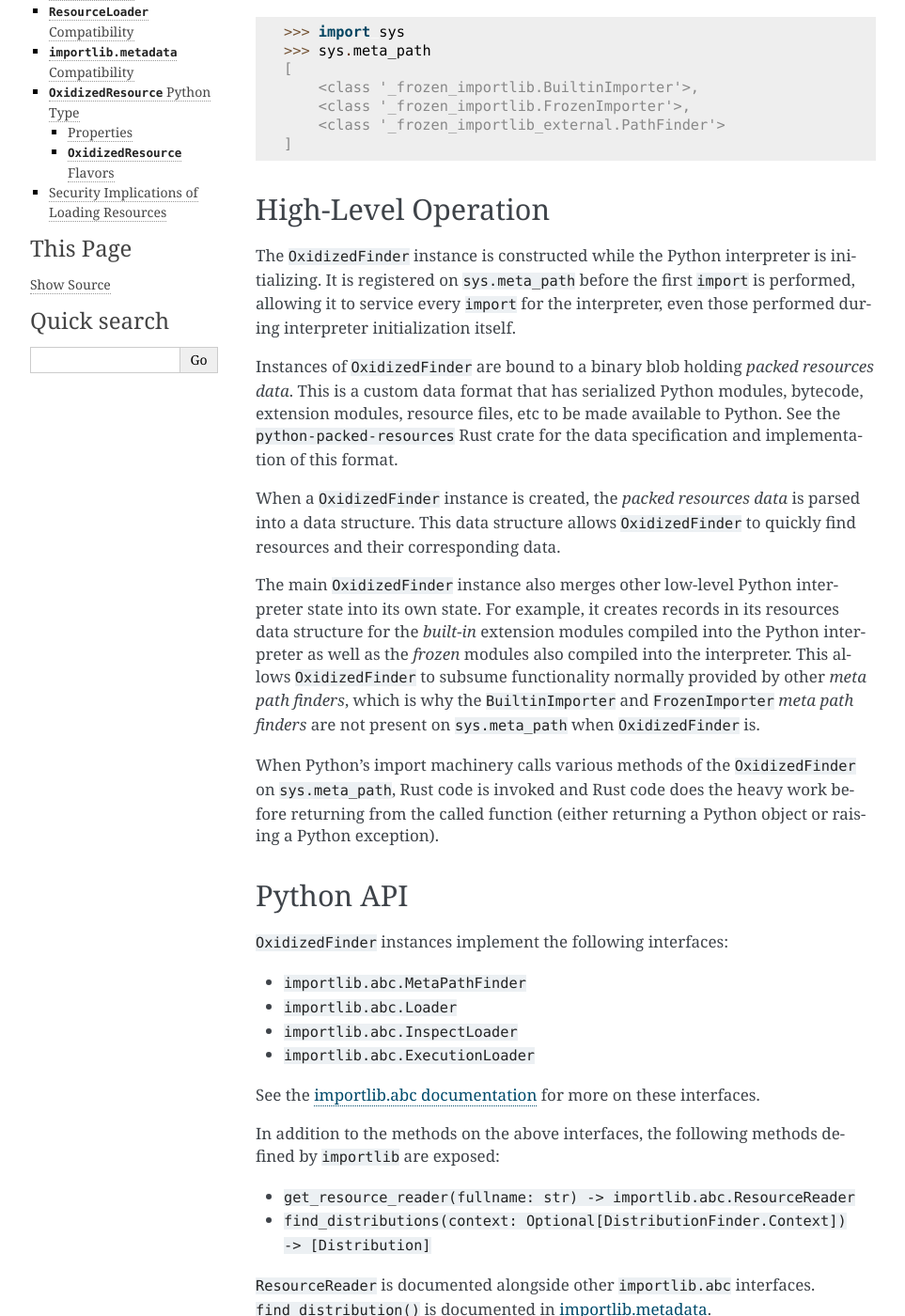
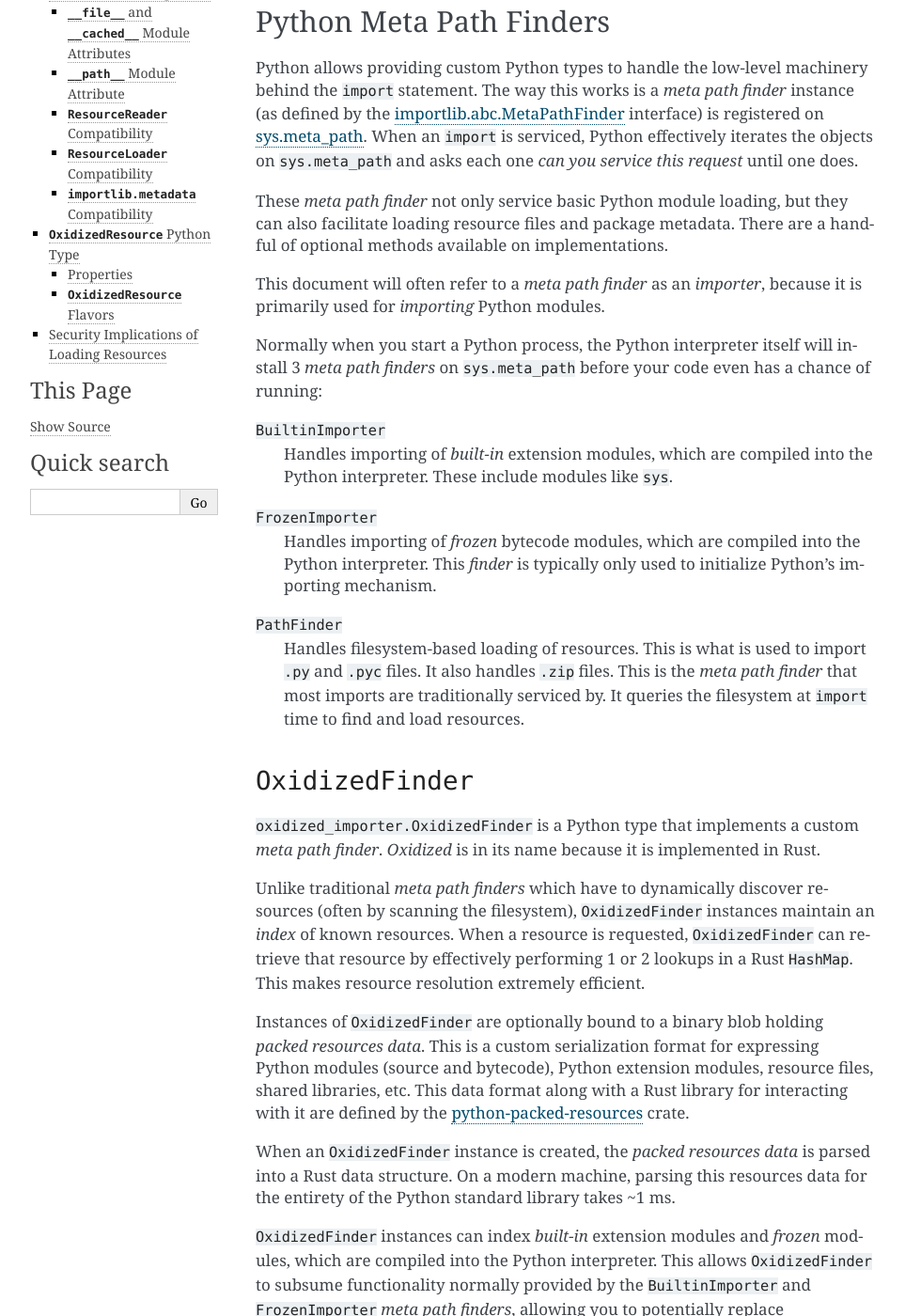
Before and after one commit to indygreg/PyOxidizer, a Sphinx documentation site: the page built from docs/oxidized_importer.rst, in a window 1280 px wide and 1400 px high, scrolled down 613 px. Shown: the whole window at 94% size, without its empty margins (148-1111 px from the left). Built offline with Sphinx 7.4.7, drawn with Linux system fonts in a browser that asks for light colours; the version number could not be read and is left out; some of the changed text lies outside the part shown.

Commit message:
docs: move oxidized_importer docs to top-level
And refactor a bit.

oxidized_importer is now essentially a standalone extension module.
I think it warrants documentation that isn't specific to PyOxidizer.

```diff
--- a/docs/index.rst
+++ b/docs/index.rst
@@ -28,6 +28,7 @@
    managing_projects
    config
    packaging
+   oxidized_importer
    rust
    config_api
    faq
--- a/docs/packaging_importer.rst
+++ b/docs/oxidized_importer.rst
@@ -1,8 +1,30 @@
-.. _packaging_importer:
+.. _oxidized_importer:
 
-=====================
-PyOxidizer's Importer
-=====================
+======================================
+``oxidized_importer`` Python Extension
+======================================
+
+``oxidized_importer`` is a Python extension module that is maintained
+as part of the PyOxidizer project. This extension module is automatically
+compiled into applications built with PyOxidizer. It can also be built
+as a standalone extension module and used with regular Python installs.
+
+``oxidized_importer`` allows you to:
+
+* Install a custom, high-performance module importer (``OxidizedFinder``)
+  to service Python ``import`` statements and resource loading (potentially
+  from memory).
+* Scan the filesystem for Python resources (source modules, bytecode
+  files, package resources, distribution metadata, etc) and turn them
+  into Python objects.
+* Serialize Python resource data into an efficient binary data structure
+  for loading into an ``OxidizedFinder`` instance. This facilitates
+  producing a standalone *resources blob* that can be distributed with
+  a Python application which contains all the Python modules, bytecode,
+  etc required to power that application.
+
+Python Meta Path Finders
+========================
 
 Python allows providing custom Python types to handle the low-level
 machinery behind the ``import`` statement. The way this works is a
@@ -18,62 +40,63 @@
 but they can also facilitate loading resource files and package metadata.
 There are a handful of optional methods available on implementations.
 
-PyOxidizer implements a custom *meta path finder* (which we'll refer to
-as an *importer*). This custom importer is implemented in Rust in the
-``pyembed`` Rust crate, which provides the run-time functionality of
-PyOxidizer. The type's name is ``OxidizedFinder`` and it will
-automatically be registered as the first element in ``sys.meta_path``
-when starting a Python interpreter. You can verify this inside a binary
-built with PyOxidizer::
+This document will often refer to a *meta path finder* as an *importer*,
+because it is primarily used for *importing* Python modules.
 
-   >>> import sys
-   >>> sys.meta_path
-   [<OxidizedFinder object at 0x7f16bb6f93d0>]
+Normally when you start a Python process, the Python interpreter itself
+will install 3 *meta path finders* on ``sys.meta_path`` before your
+code even has a chance of running:
 
-Contrast with a typical Python environment::
+``BuiltinImporter``
+   Handles importing of *built-in* extension modules, which are compiled
+   into the Python interpreter. These include modules like ``sys``.
+``FrozenImporter``
+   Handles importing of *frozen* bytecode modules, which are compiled
+   into the Python interpreter. This *finder* is typically only used
+   to initialize Python's importing mechanism.
+``PathFinder``
+   Handles filesystem-based loading of resources. This is what is used
+   to import ``.py`` and ``.pyc`` files. It also handles ``.zip`` files.
+   This is the *meta path finder* that most imports are traditionally
+   serviced by. It queries the filesystem at ``import`` time to find
+   and load resources.
 
-   >>> import sys
-   >>> sys.meta_path
-   [
-       <class '_frozen_importlib.BuiltinImporter'>,
-       <class '_frozen_importlib.FrozenImporter'>,
-       <class '_frozen_importlib_external.PathFinder'>
-   ]
+``OxidizedFinder``
+==================
 
-High-Level Operation
-====================
+``oxidized_importer.OxidizedFinder`` is a Python type that implements a
+custom *meta path finder*. *Oxidized* is in its name because it is
+implemented in Rust.
 
-The ``OxidizedFinder`` instance is constructed while the Python interpreter
-is initializing. It is registered on ``sys.meta_path`` before the first
-``import`` is performed, allowing it to service every ``import`` for the
-interpreter, even those performed during interpreter initialization itself.
+Unlike traditional *meta path finders* which have to dynamically
+discover resources (often by scanning the filesystem), ``OxidizedFinder``
+instances maintain an *index* of known resources. When a resource is
+requested, ``OxidizedFinder`` can retrieve that resource by effectively
+performing 1 or 2 lookups in a Rust ``HashMap``. This makes resource
+resolution extremely efficient.
 
-Instances of ``OxidizedFinder`` are bound to a binary blob holding
-*packed resources data*. This is a custom data format that has serialized
-Python modules, bytecode, extension modules, resource files, etc to be made
-available to Python. See the ``python-packed-resources`` Rust crate for
-the data specification and implementation of this format.
+Instances of ``OxidizedFinder`` are optionally bound to a binary blob
+holding *packed resources data*. This is a custom serialization format
+for expressing Python modules (source and bytecode), Python extension
+modules, resource files, shared libraries, etc. This data format
+along with a Rust library for interacting with it are defined by the
+`python-packed-resources <https://crates.io/crates/python-packed-resources>`_
+crate.
 
-When a ``OxidizedFinder`` instance is created, the *packed resources data*
-is parsed into a data structure. This data structure allows ``OxidizedFinder``
-to quickly find resources and their corresponding data.
+When an ``OxidizedFinder`` instance is created, the *packed resources
+data* is parsed into a Rust data structure. On a modern machine, parsing
+this resources data for the entirety of the Python standard library
+takes ~1 ms.
 
-The main ``OxidizedFinder`` instance also merges other low-level Python
-interpreter state into its own state. For example, it creates records in
-its resources data structure for the *built-in* extension modules compiled
-into the Python interpreter as well as the *frozen* modules also compiled
-into the interpreter. This allows ``OxidizedFinder`` to subsume
-functionality normally provided by other *meta path finders*, which is
-why the ``BuiltinImporter`` and ``FrozenImporter`` *meta path finders* are
-not present on ``sys.meta_path`` when ``OxidizedFinder`` is.
+``OxidizedFinder`` instances can index *built-in* extension modules
+and *frozen* modules, which are compiled into the Python interpreter. This
+allows ``OxidizedFinder`` to subsume functionality normally provided by
+the ``BuiltinImporter`` and ``FrozenImporter`` *meta path finders*,
+allowing you to potentially replace ``sys.meta_path`` with a single
+instance of ``OxidizedFinder``.
 
-When Python's import machinery calls various methods of the
-``OxidizedFinder`` on ``sys.meta_path``, Rust code is invoked and Rust
-code does the heavy work before returning from the called function (either
-returning a Python object or raising a Python exception).
-
-Python API
-==========
+``OxidizedFinder`` Python API
+=============================
 
 ``OxidizedFinder`` instances implement the following interfaces:
 
@@ -86,7 +109,7 @@
 for more on these interfaces.
 
 In addition to the methods on the above interfaces, the following methods
-defined by ``importlib`` are exposed:
+defined elsewhere in ``importlib`` are exposed:
 
 * ``get_resource_reader(fullname: str) -> importlib.abc.ResourceReader``
 * ``find_distributions(context: Optional[DistributionFinder.Context]) -> [Distribution]``
@@ -108,7 +131,9 @@
 ^^^^^^^^^^^^^^^^^^^^^^^^^^^^^^^^^^^^^^^^^^^^^^^^^^^^^^^^^^^
 
 New instances of ``OxidizedFinder`` can be constructed like normal
-Python types::
+Python types:
+
+.. code-block:: python
 
     finder = OxidizedFinder()
 
@@ -122,11 +147,17 @@
 Rust crate for the specification of the binary data blob accepted by this
 function.
 
-``relative_path_origin`` is a *path-like* object denoting the filesystem
-path that should be used as the *origin* value for relative path resources.
-Filesystem-based resources are stored as a relative path to some other
-value. This is that some other value. If not specified, the directory of
-the current executable will be used.
+.. important::
+
+   The *packed resources data* format is still evolving. It is recommended
+   to use the same version of the ``oxidized_importer`` extension to
+   produce and consume this data structure to ensure compatibility.
+
+The ``relative_path_origin`` argument is a *path-like* object denoting the
+filesystem path that should be used as the *origin* value for relative path
+resources. Filesystem-based resources are stored as a relative path to an
+*anchor* value. This is that *anchor* value. If not specified, the directory
+of the current executable will be used.
 
 .. _oxidized_finder_indexed_resources:
 
@@ -148,8 +179,10 @@
 enabling the finder to use it to service lookups.
 
 When an ``OxidizedResource`` is registered, its data is copied into the
-finder instance. So changes to the original object are not reflected on the
-finder.
+finder instance. So changes to the original ``OxidizedResource`` are not
+reflected on the finder. (This is because ``OxidizedFinder`` maintains an
+index and it is important for the data behind that index to not change
+out from under it.)
 
 Resources are stored in an invisible hash map where they are indexed by
 the ``name`` attribute. When a resource is added, any existing resource
@@ -204,6 +237,45 @@
 
    Default is ``True``.
 
+Entries for *built-in* and *frozen* modules are ignored by default because
+they aren't portable, as they are compiled into the interpreter and aren't
+guaranteed to work from one Python interpreter to another. The serialized
+format does support expressing them. Use at your own risk.
+
+``OxidizedFinder`` in PyOxidizer Applications
+=============================================
+
+When running from an application built with PyOxidizer (or using the
+``pyembed`` crate directly), an ``OxidizedFinder`` instance will (likely)
+be automatically registered as the first element in ``sys.meta_path`` when
+starting a Python interpreter.
+
+You can verify this inside a binary built with PyOxidizer::
+
+   >>> import sys
+   >>> sys.meta_path
+   [<OxidizedFinder object at 0x7f16bb6f93d0>]
+
+Contrast with a typical Python environment::
+
+   >>> import sys
+   >>> sys.meta_path
+   [
+       <class '_frozen_importlib.BuiltinImporter'>,
+       <class '_frozen_importlib.FrozenImporter'>,
+       <class '_frozen_importlib_external.PathFinder'>
+   ]
+
+The ``OxidizedFinder`` instance will (likely) be associated with resources
+data embedded in the binary.
+
+This ``OxidizedFinder`` instance is constructed very early during Python
+interpreter initialization. It is registered on ``sys.meta_path`` before
+the first ``import`` requesting a ``.py``/``.pyc`` is performed, allowing
+it to service every ``import`` except those from the very few *built-in
+extension modules* that are compiled into the interpreter and loaded as
+part of Python initialization (e.g. the ``sys`` module).
+
 Behavior and Compliance
 =======================
 
@@ -212,21 +284,21 @@
 `importlib documentation <https://docs.python.org/3/library/importlib.html>`_
 should be compatible. In other words, things should mostly *just work*
 and any deviance from the ``importlib`` documentation constitutes a bug
-in PyOxidizer.
+worth `reporting <https://github.com/indygreg/PyOxidizer/issues>`_.
 
-That being said, PyOxidizer's approach to loading resources is drastically
-different from more traditional means, notably loading files from the
-filesystem. PyOxidizer breaks a lot of assumptions about how things
+That being said, ``OxidizedFinder``'s approach to loading resources is
+drastically different from more traditional means, notably loading files
+from the filesystem. PyOxidizer breaks a lot of assumptions about how things
 have worked in Python and there is some behavior that may seem odd or
 in violation of documented behavior in Python.
 
-The sections below attempt to call out known areas where PyOxidizer's
-importer deviates from typical behavior.
+The sections below attempt to call out known areas where ``OxidizedFinder``
+deviates from typical behavior.
 
 .. _no_file:
 
 ``__file__`` and ``__cached__`` Module Attributes
-=================================================
+-------------------------------------------------
 
 Python modules typically have a ``__file__`` attribute holding a ``str``
 defining the filesystem path the source module was imported from (usually
@@ -263,7 +335,7 @@
    how to port code to more modern Python APIs for loading resources.
 
 ``__path__`` Module Attribute
-=============================
+-----------------------------
 
 Python modules that are also packages must have a ``__path__`` attribute
 containing an iterable of ``str``. The iterable can be empty.
@@ -276,18 +348,20 @@
 path of the current executable joined with the package name. e.g. if
 the current executable is ``/usr/bin/myapp`` and the module/package name
 is ``foo.bar``, ``__path__`` will be ``["/usr/bin/myapp/foo/bar"]``.
-On Windows, paths might look like ``C:\dev\myapp.exe\foo\bar``. Python's
-``zipimport`` importer uses the same approach for modules imported from
-zip files, so there is precedence for PyOxidizer doing things this way.
+On Windows, paths might look like ``C:\dev\myapp.exe\foo\bar``.
+
+Python's ``zipimport`` importer uses the same approach for modules
+imported from zip files, so there is precedence for ``OxidizedFinder``
+doing things this way.
 
 ``ResourceReader`` Compatibility
-================================
+--------------------------------
 
 ``ResourceReader`` has known compatibility differences with Python's default
 filesystem-based importer. See :ref:`resource_reader_support` for details.
 
 ``ResourceLoader`` Compatibility
-================================
+--------------------------------
 
 The ``ResourceLoader`` interface is implemented but behavior of
 ``get_data(path)`` has some variance with Python's filesystem-based importer.
@@ -302,7 +376,7 @@
 .. _packaging_importlib_metadata_compatibility:
 
 ``importlib.metadata`` Compatibility
-====================================
+------------------------------------
 
 ``OxidizedFinder`` implements ``find_distributions()`` and therefore provides
 the required hook for ``importlib.metadata`` to resolve ``Distribution``
--- a/docs/packaging.rst
+++ b/docs/packaging.rst
@@ -19,7 +19,6 @@
    packaging_pypi
    packaging_additional_files
    packaging_trimming_resources
-   packaging_importer
    packaging_resource_files
    packaging_performance
    packaging_pitfalls
--- a/docs/packaging_performance.rst
+++ b/docs/packaging_performance.rst
@@ -29,7 +29,7 @@
 are discovered at build time. An index of these resources along with
 the raw resource data is packed - often into the executable itself -
 and made available to PyOxidizer's
-:ref:`custom importer <packaging_importer>`. When PyOxidizer services an
+:ref:`custom importer <oxidized_importer>`. When PyOxidizer services an
 ``import`` statement, looking up a module is effectively looking up a key
 in a dictionary: there is no explicit filesystem I/O to discover the
 location of a resource.
--- a/docs/rust_rust_code.rst
+++ b/docs/rust_rust_code.rst
@@ -17,7 +17,7 @@
 The ``pyembed`` crate is a standalone crate maintained as part of the
 PyOxidizer project. This crate provides the core run-time functionality
 for PyOxidizer, such as the implementation of
-:ref:`PyOxidizer's custom importer <packaging_importer>`. It also exposes
+:ref:`PyOxidizer's custom importer <oxidized_importer>`. It also exposes
 a high-level API for initializing a Python interpreter and running code
 in it.
 
@@ -134,7 +134,7 @@
    in e.g. the ``lib`` directory next to the executable, you can do something
    like ``config.sys_paths.push("$ORIGIN/lib")``.
 
-If you want to use the custom :ref:`PyOxidizer Importer <packaging_importer>`
+If you want to use the custom :ref:`PyOxidizer Importer <oxidized_importer>`
 to import Python resources, you will need to update a handful of fields:
 
 .. code-block:: rust
```
Also changed, not shown: other parts of docs/oxidized_importer.rst (+1 -1 lines).
